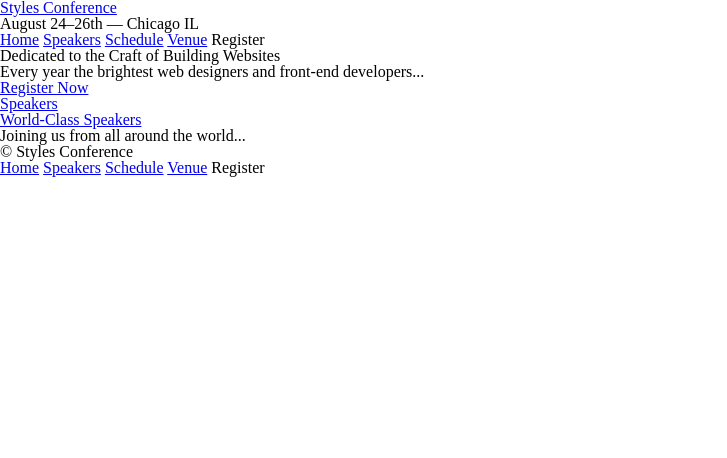
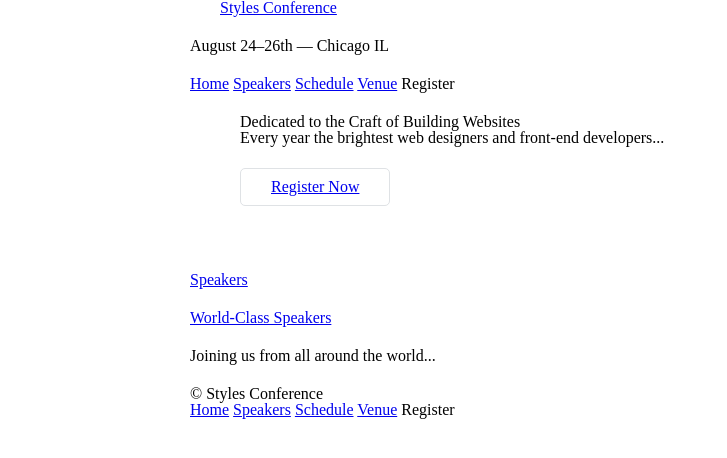
Before and after one commit to AgathaLynn/web-development-learning-path, a plain HTML site: page learn-to-code/examples-from-reading/styles-conference/index.html in a window 1280 px wide. Shown: the whole page, without its empty margins (0-727 px from the left). Drawn offline with Linux system fonts and the light colour scheme.

Commit message:
add lesson 4 updates to examples

```diff
--- a/learn-to-code/examples-from-reading/styles-conference/assets/stylesheets/main.css
+++ b/learn-to-code/examples-from-reading/styles-conference/assets/stylesheets/main.css
@@ -46,3 +46,61 @@ table {
 	border-collapse: collapse;
 	border-spacing: 0;
 }
+
+/*
+  =========================================
+	GRID
+	=========================================
+*/
+
+*,
+*:before,
+*:after {
+	-webkit-box-sizing: border-box;
+		 -moz-box-sizing: border-box;
+		      box-sizing: border-box;
+}
+
+.container {
+	margin: 0 auto;
+	padding-left: 30px;
+	padding-right: 30px;
+	width: 960px;
+}
+
+/*
+  =========================================
+	TYPOGRAPHY
+	=========================================
+*/
+
+h1, h3, h4, h5, p {
+	margin-bottom: 22px;
+}
+
+/*
+  =========================================
+	BUTTONS
+	=========================================
+*/
+
+.btn {
+	border-radius: 5px;
+	display: inline-block;
+	margin: 0;
+}
+
+.btn-alt {
+	border: 1px solid #dfe2e5;
+	padding: 10px 30px;
+}
+
+/*
+  =========================================
+	HOME
+	=========================================
+*/
+
+.hero {
+	padding: 22px 80px 66px 80px;
+}
--- a/learn-to-code/examples-from-reading/styles-conference/index.html
+++ b/learn-to-code/examples-from-reading/styles-conference/index.html
@@ -8,10 +8,12 @@
     <link rel="stylesheet" href="assets/stylesheets/main.css">
   </head>
   <body>
-    <header>
-      <h1>
-        <a href="index.html">Styles Conference</a>
-      </h1>
+    <header class="container">
+      <section class="container">
+        <h1>
+          <a href="index.html">Styles Conference</a>
+        </h1>
+      </section>
       <h3>August 24&ndash;26th &mdash; Chicago IL</h3>
 
       <nav>
@@ -22,13 +24,13 @@
         <a hreft="register.html">Register</a>
       </nav>
     </header>
-    <section>
+    <section class="hero container">
       <h2>Dedicated to the Craft of Building Websites</h2>
       <p>Every year the brightest web designers and front-end developers...</p>
 
-      <a href="register.html">Register Now</a>
+      <a class="btn btn-alt" href="register.html">Register Now</a>
     </section>
-    <section>
+    <section class="container">
       <!-- speakers -->
       <section>
         <a href="speakers.html">
@@ -44,7 +46,7 @@
       <section>
       </section>
     </section>
-    <footer>
+    <footer class="container">
       <small>&copy; Styles Conference</small>
 
       <nav>
```
Also changed, not shown: learn-to-code/examples-from-reading/styles-conference/register.html (+7 -5 lines), learn-to-code/examples-from-reading/styles-conference/schedule.html (+7 -5 lines), learn-to-code/examples-from-reading/styles-conference/speakers.html (+7 -5 lines), learn-to-code/examples-from-reading/styles-conference/venue.html (+7 -5 lines).
